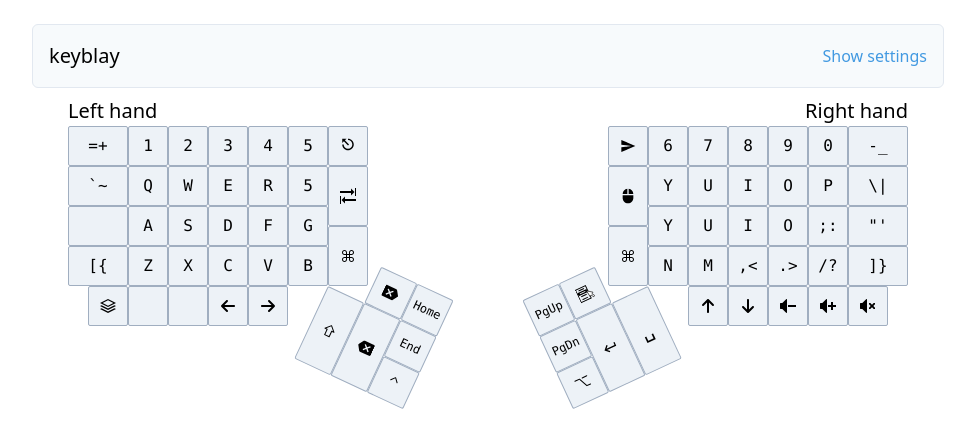
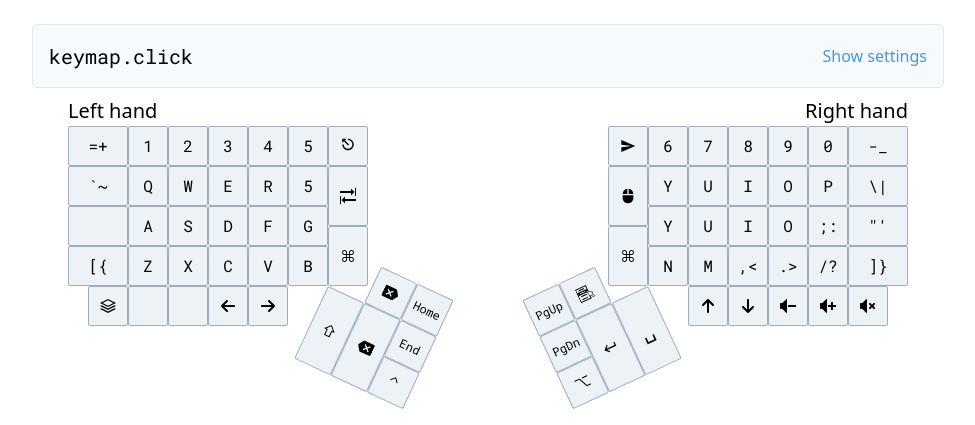
Before and after one commit to mrled/keymap.click, a Next.js app: page / in a window 1280 px wide. Shown: the top 425 px of the page, without its empty margins (136-1111 px from the left). Built offline with nearby package versions, Linux system fonts and the light colour scheme.

Commit message:
Call me keymap.click

```diff
--- a/components/keyblayUi.jsx
+++ b/components/keyblayUi.jsx
@@ -91,7 +91,7 @@ export const KeyblayUI = () => {
 
             <div className="flex flex-row justify-between">
 
-              <h1 className="text-xl flex-col p-2">keyblay</h1>
+              <h1 className="text-xl flex-col p-2 keyblay-font-roboto-mono">keymap.click</h1>
 
               <button
                 className="inline text-blue-500 p-2"
--- a/styles/fonts.css
+++ b/styles/fonts.css
@@ -6,5 +6,5 @@
 }
 
 .keyblay-font-roboto-mono {
-    font: "Roboto Mono";
+    font-family: "Roboto Mono", monospace;
 }
```
